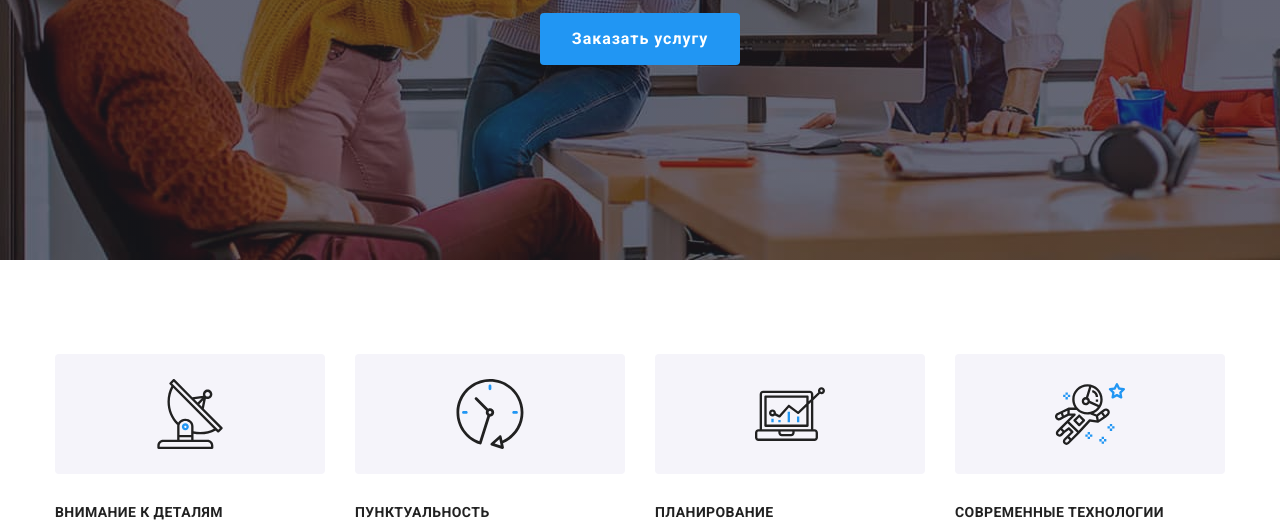
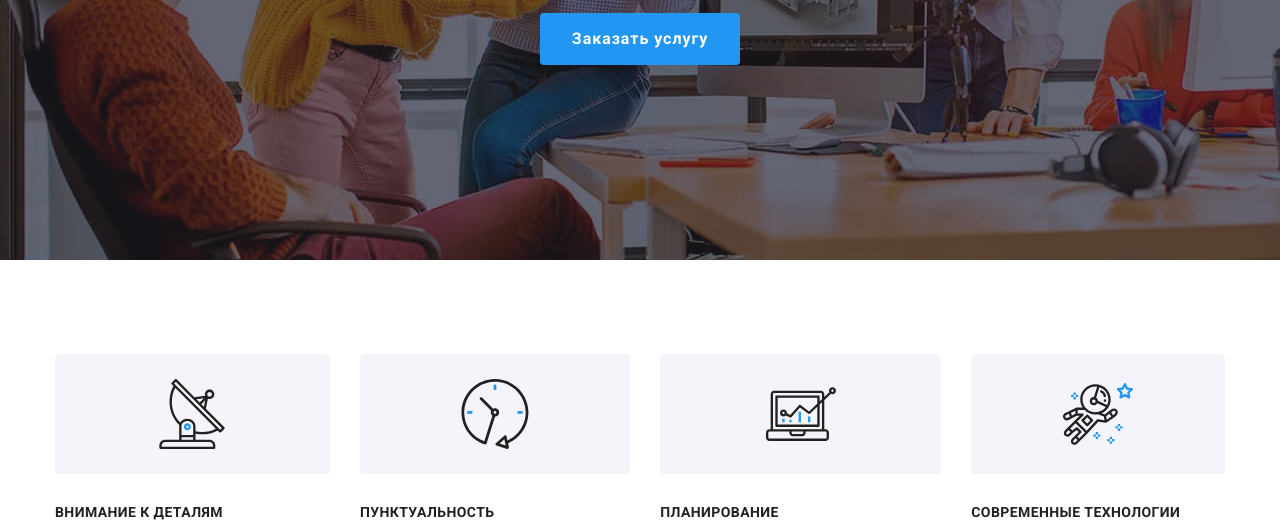
Before and after one commit to StanislavFurmanchuk/goit-markup-hw-03, a plain HTML site: page index.html in a window 1280 px wide. Shown: the part 421-949 px from the top of the page. Drawn offline with nearby package versions, Linux system fonts and the light colour scheme.

Commit message:
Правки дз4

```diff
--- a/css/style.css
+++ b/css/style.css
@@ -204,8 +204,10 @@ header {
   color: var(--extra-text-color);
 }
 .svg-wrapper {
-  padding: 25px 100px;
-  width: 270px;
+  display: flex;
+  align-items: center;
+  justify-content: center;
+  width: 100%;
   height: 120px;
   background: var(--button-bg-color);
   border-radius: 4px;
@@ -421,6 +423,9 @@ header {
 .footer-contacts-list-item {
   margin-bottom: 9px;
 }
+.footer-contacts-list-item:last-child {
+  margin-bottom: 0px;
+}
 .footer-contacts-adress {
   font-weight: normal;
   font-size: 14px;
```
